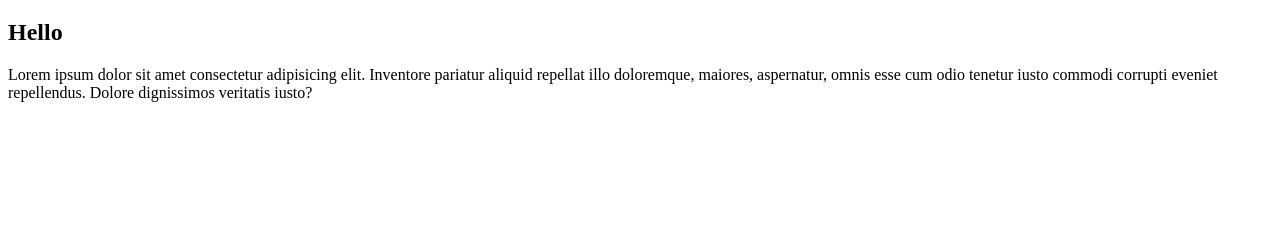
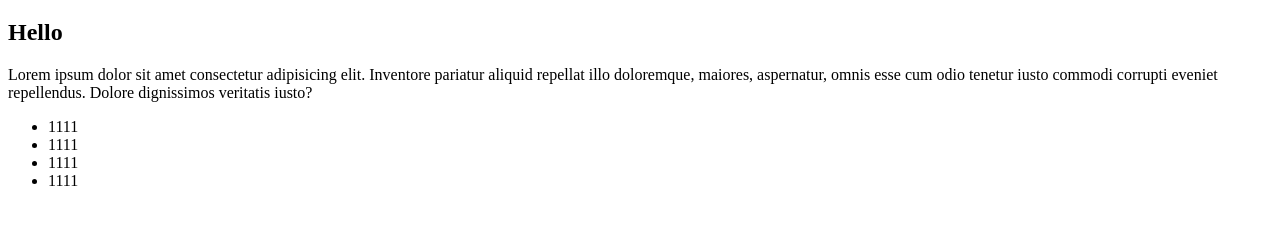
Before and after one commit to vetaluga/exampl2, a plain HTML site: page index.html in a window 1280 px wide. Shown: the part 61-286 px from the top of the page. Drawn offline with Linux system fonts and the light colour scheme.

Commit message:
add contacts

```diff
--- a/index.html
+++ b/index.html
@@ -10,5 +10,11 @@
     <h1>Hi git exampl2</h1>
     <h2>Hello</h2>
     <p>Lorem ipsum dolor sit amet consectetur adipisicing elit. Inventore pariatur aliquid repellat illo doloremque, maiores, aspernatur, omnis esse cum odio tenetur iusto commodi corrupti eveniet repellendus. Dolore dignissimos veritatis iusto?</p>
+    <ul>
+        <li>1111</li>
+        <li>1111</li>
+        <li>1111</li>
+        <li>1111</li>
+    </ul>
 </body>
 </html>
```
